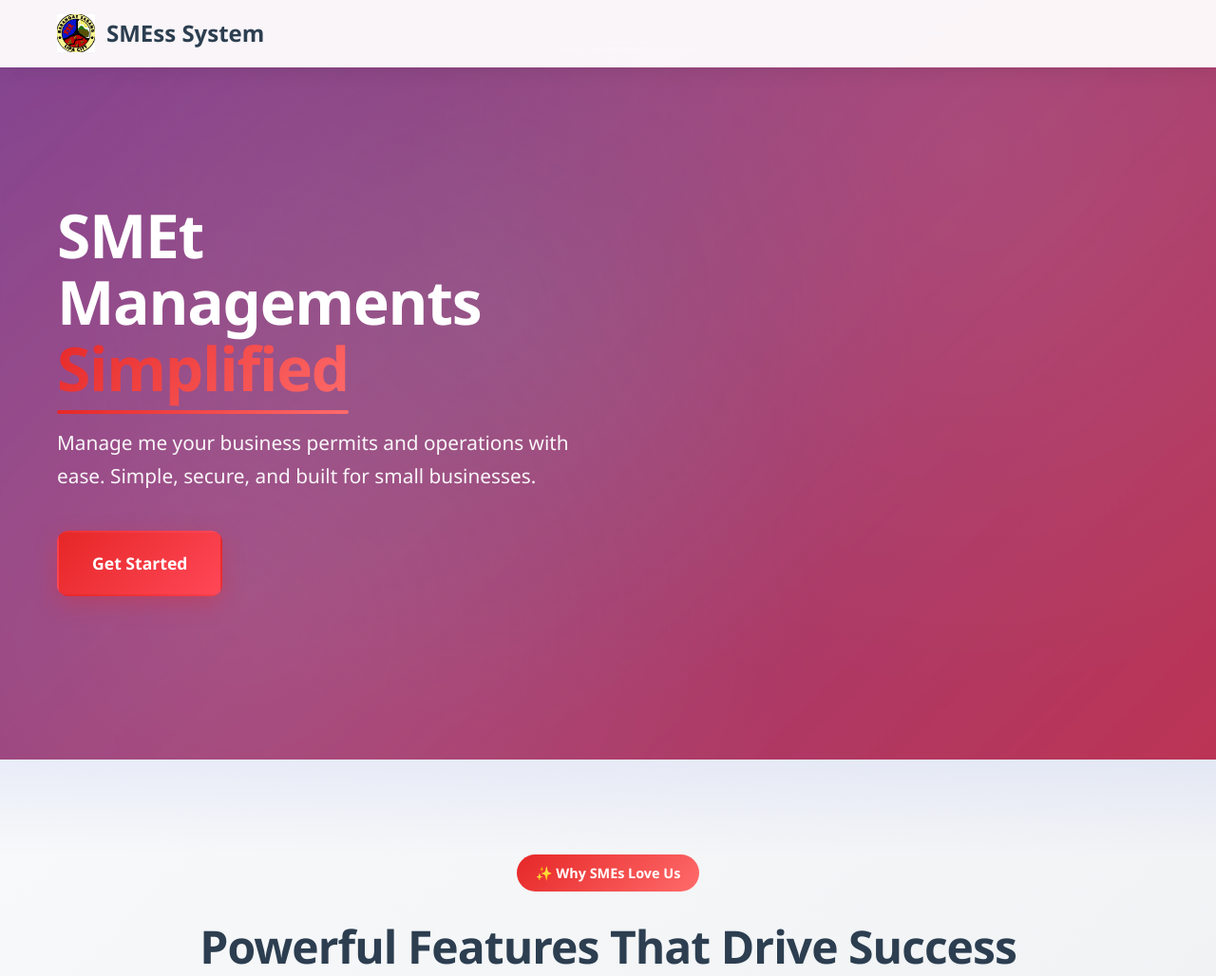
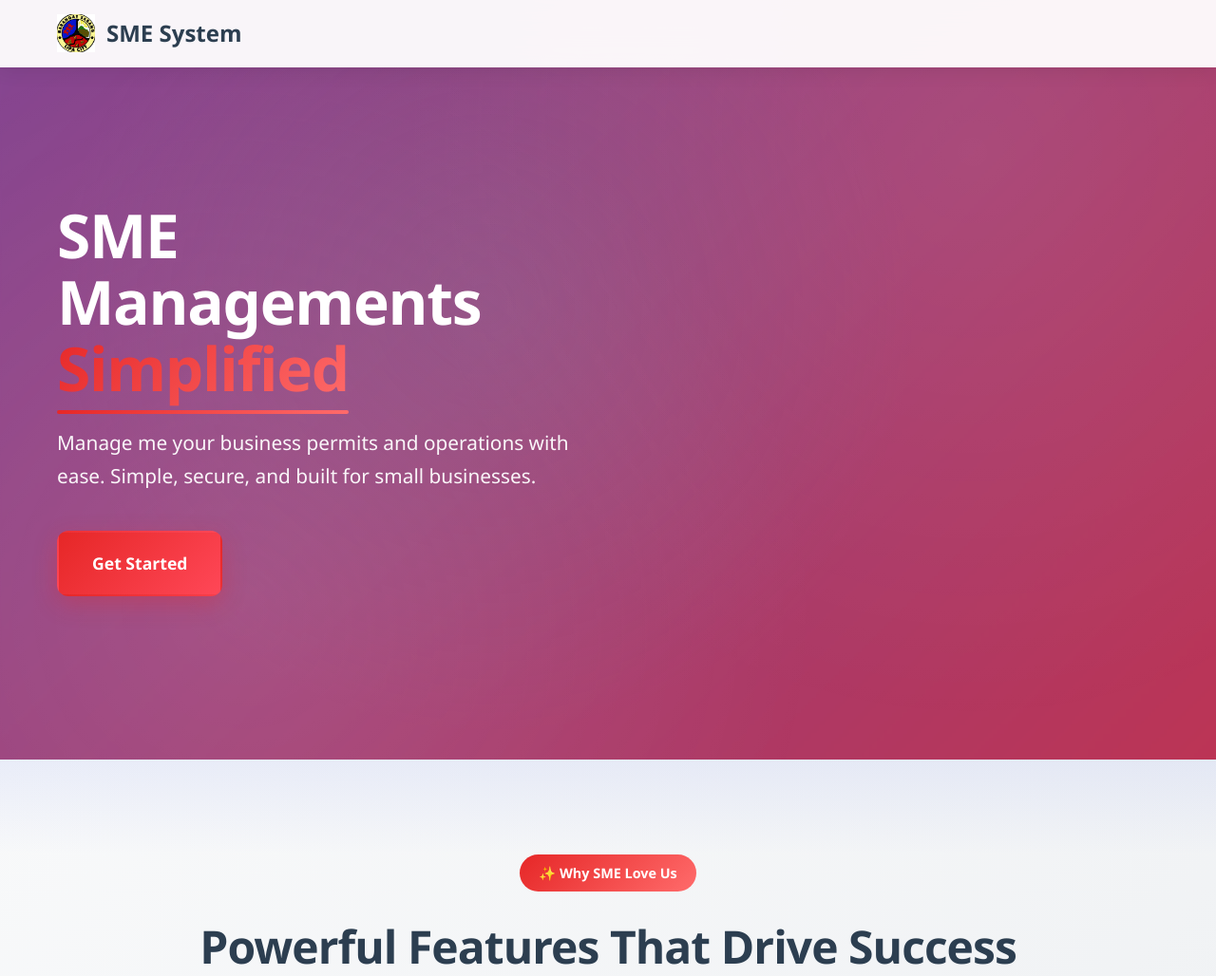
Before and after one commit to senesha16/SME, a PHP site: page / in a window 1280 px wide. Shown: the top 1028 px of the page at 95% size. Run offline with PHP 8.4, Linux system fonts and the light colour scheme.

Commit message:
change some shit in this code

```diff
--- a/index.php
+++ b/index.php
@@ -3,7 +3,7 @@
 <head>
     <meta charset="UTF-8">
     <meta name="viewport" content="width=device-width, initial-scale=1.0">
-    <title>SMEEEEEEZZZ Management System</title>
+    <title>SME Management System</title>
     <link rel="stylesheet" href="land.css">
 </head>
 <body>
@@ -11,7 +11,7 @@
         <div class="nav-container">
             <div class="nav-logo">
                 <img src="sabang_logo.png" alt="Logo" class="logo-img">
-                <span class="nav-title">SMEss System</span>
+                <span class="nav-title">SME System</span>
             </div>
             <div class="nav-links">
                 <!-- Login/Register removed - direct access to system -->
@@ -22,7 +22,7 @@
     <main class="hero-section">
         <div class="hero-content">
             <div class="hero-text">
-                <h1 class="hero-title">SMEt Managements <span class="highlight">Simplified</span></h1>
+                <h1 class="hero-title">SME Managements <span class="highlight">Simplified</span></h1>
                 <p class="hero-description">
                     Manage me your business permits and operations with ease.
                     Simple, secure, and built for small businesses.
@@ -38,7 +38,7 @@
     <section class="features-section">
         <div class="container">
             <div class="section-header">
-                <div class="section-badge">✨ Why SMEs Love Us</div>
+                <div class="section-badge">✨ Why SME Love Us</div>
                 <h2 class="section-title">Powerful Features That Drive Success</h2>
                 <p class="section-subtitle">Everything you need to manage and grow your business in one platform</p>
             </div>
```
